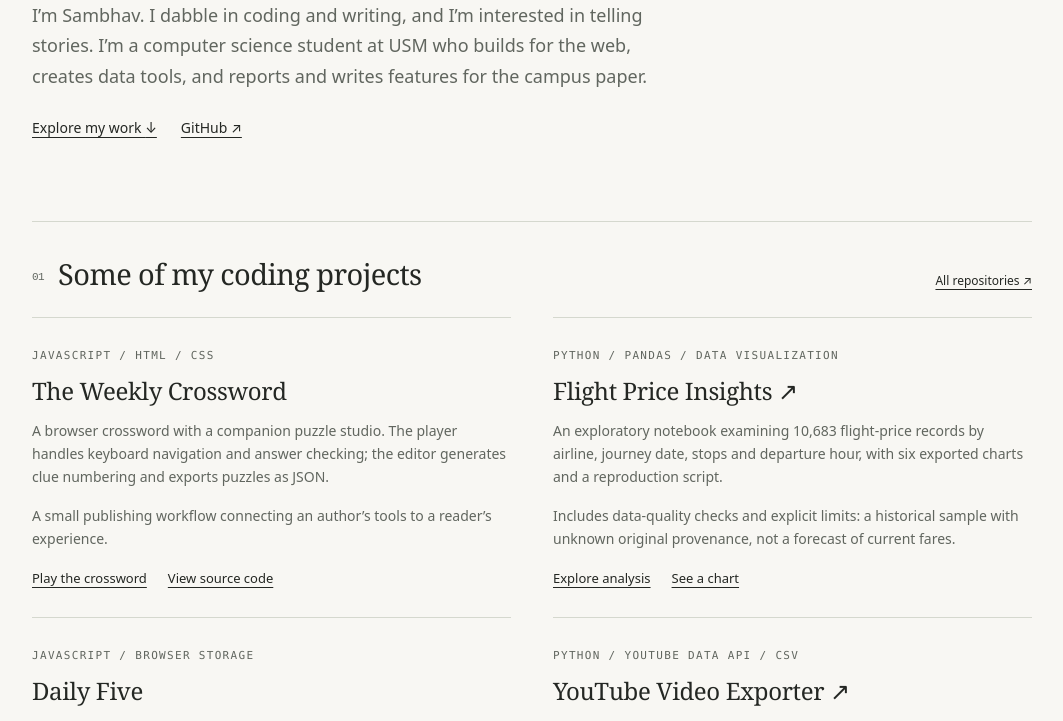
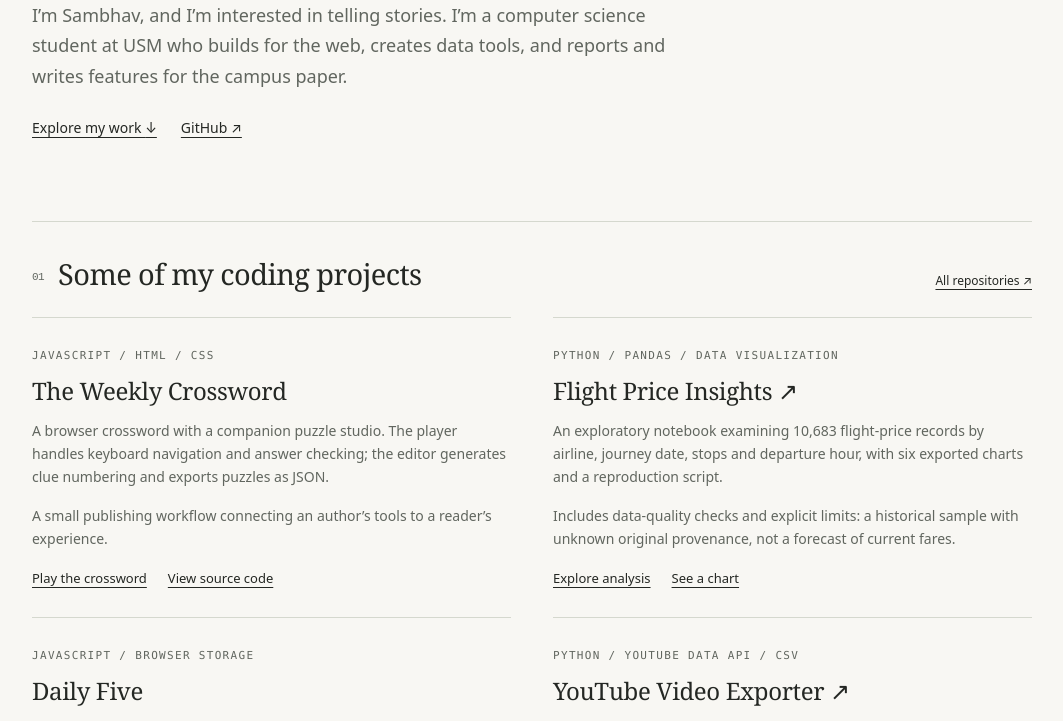
Before and after one commit to SambhavPyakurel/Portfolio, a plain HTML site: page index.html in a window 1280 px wide. Shown: the part 379-1100 px from the top of the page, without its empty margins (108-1171 px from the left). Drawn offline with Linux system fonts and the light colour scheme.

Commit message:
Update meta description and intro paragraph

```diff
--- a/index.html
+++ b/index.html
@@ -3,7 +3,7 @@
 <head>
   <meta charset="utf-8">
   <meta name="viewport" content="width=device-width, initial-scale=1">
-  <meta name="description" content="Sambhav Pyakurel's selected software projects, reporting, essays and fiction. JavaScript experiences, Python data tools, and stories about people and systems.">
+  <meta name="description" content="My software projects, reporting, essays and fiction. JavaScript experiences, Python data tools, and stories about people and systems.">
   <meta name="theme-color" content="#f8f7f3">
   <title>Sambhav Pyakurel — Code &amp; stories</title>
   <style>
@@ -74,7 +74,7 @@
         <div class="intro-copy">
         <span class="eyebrow">Software · Journalism · Writing</span>
         <h1>I write code.<br>I tell stories.</h1>
-        <p>I’m Sambhav. I dabble in coding and writing, and I’m interested in telling stories. I’m a computer science student at USM who builds for the web, creates data tools, and reports and writes features for the campus paper.</p>
+        <p>I’m Sambhav, and I’m interested in telling stories. I’m a computer science student at USM who builds for the web, creates data tools, and reports and writes features for the campus paper.</p>
         <p class="intro-links"><a href="#software">Explore my work <span aria-hidden="true">↓</span></a><a href="https://github.com/sambhavpyakurel">GitHub <span aria-hidden="true">↗</span></a></p>
         </div>
       </div>
```
